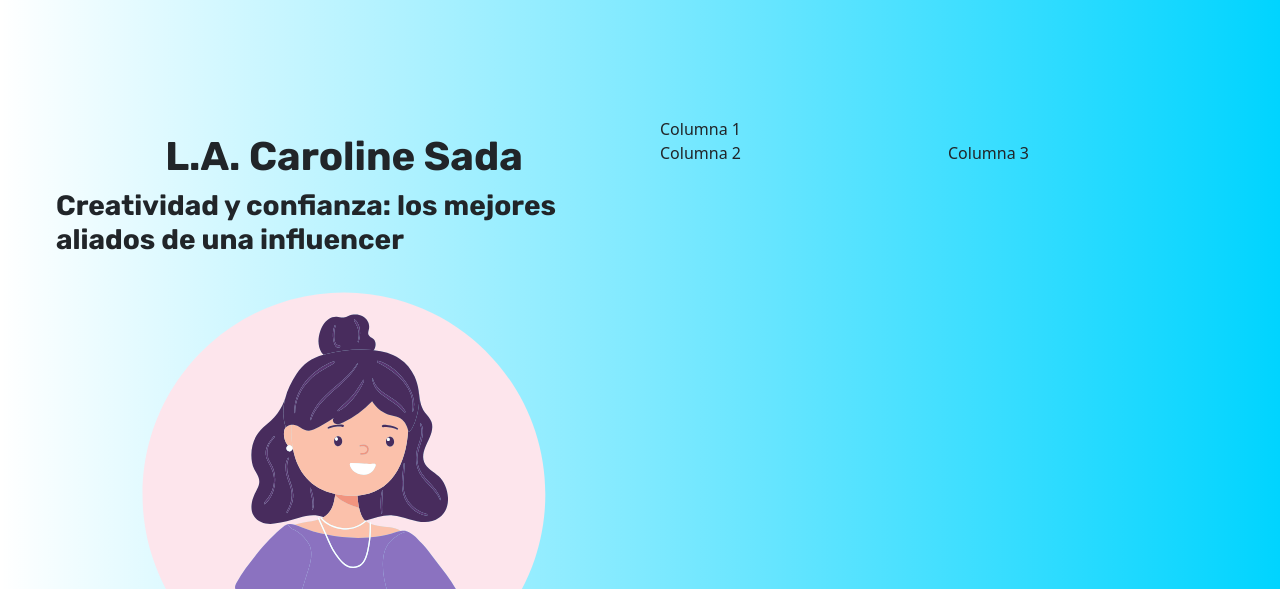
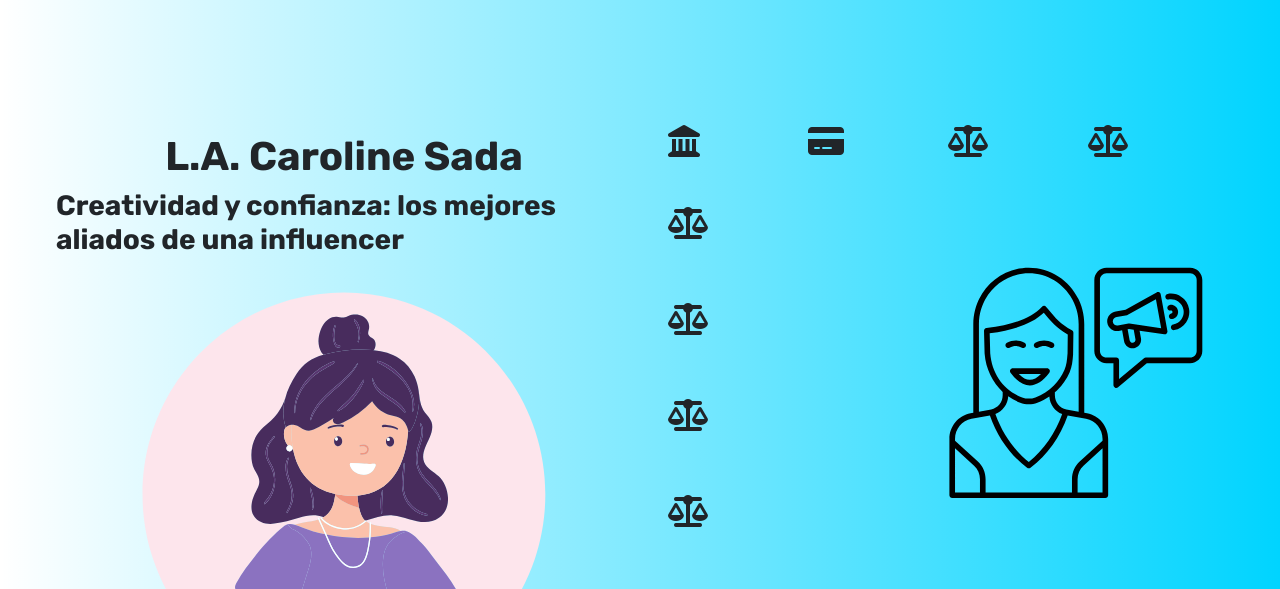
Before and after one commit to gaositd/digital_nao, a plain HTML site: page index.html in a window 1280 px wide. Shown: the part 211-800 px from the top of the page. Drawn offline with nearby package versions, Linux system fonts and the light colour scheme.

Commit message:
creación de la landing page

```diff
--- a/css/reto1.css
+++ b/css/reto1.css
@@ -13,6 +13,30 @@
     align-items: center;
   }
 
+  .div_influencer{
+    display: flex;
+    flex-direction: column;
+    justify-content: center;
+    align-items: center;
+    padding: 5em;
+  }
+  .div_flex_row_icons{
+    width: 50%;
+    height: 100%;
+    display: flex;
+    flex-direction: column-reverse;
+    justify-content: space-between;
+    align-items: baseline;
+  }
+
+  .img_div_influencer{
+    height: auto;
+    width: 100%;
+  }
+
+  .div_flex_row_icons > i{
+    padding: 1em 0;
+  }
   .name{
     font-family: 'Rubik', sans-serif;
     font-weight: 700;
--- a/index.html
+++ b/index.html
@@ -52,17 +52,31 @@
     </div>
     <div class="p-2 div_landig">
       <div class="container">
-        <div class="row">
+        <div class="row p-2">
+          <div class="col icons">
+            <i class="fa-sharp fa-solid fa-landmark fa-2x"></i>
+          </div>
           <div class="col">
-            Columna 1
+            <i class="fa-solid fa-credit-card fa-2x"></i>
+          </div>
+          <div class="col">
+            <i class="fa-solid fa-scale-balanced fa-2x"></i>
+          </div>
+          <div class="col">
+            <i class="fa-solid fa-scale-balanced fa-2x"></i>
           </div>
         </div>
-        <div class="row">
-          <div class="col">
-            Columna 2
+        <div class="row p-2">
+          <div class="col div_flex_row_icons">
+            <i class="fa-solid fa-scale-balanced fa-2x"></i>
+            <i class="fa-solid fa-scale-balanced fa-2x"></i>
+            <i class="fa-solid fa-scale-balanced fa-2x"></i>
+            <i class="fa-solid fa-scale-balanced fa-2x"></i>
           </div>
-          <div class="col">
-            Columna 3
+          <div class="col div_influencer">
+            <a href='https://iconpacks.net/?utm_source=link-attribution&utm_content=4536'>
+              <img src="./images/svg/influencer-4536.svg" alt="Influencer" />
+            </a>
           </div>
         </div>
       </div>
```
Also changed, not shown: images/svg/influencer-4536.svg (added).
